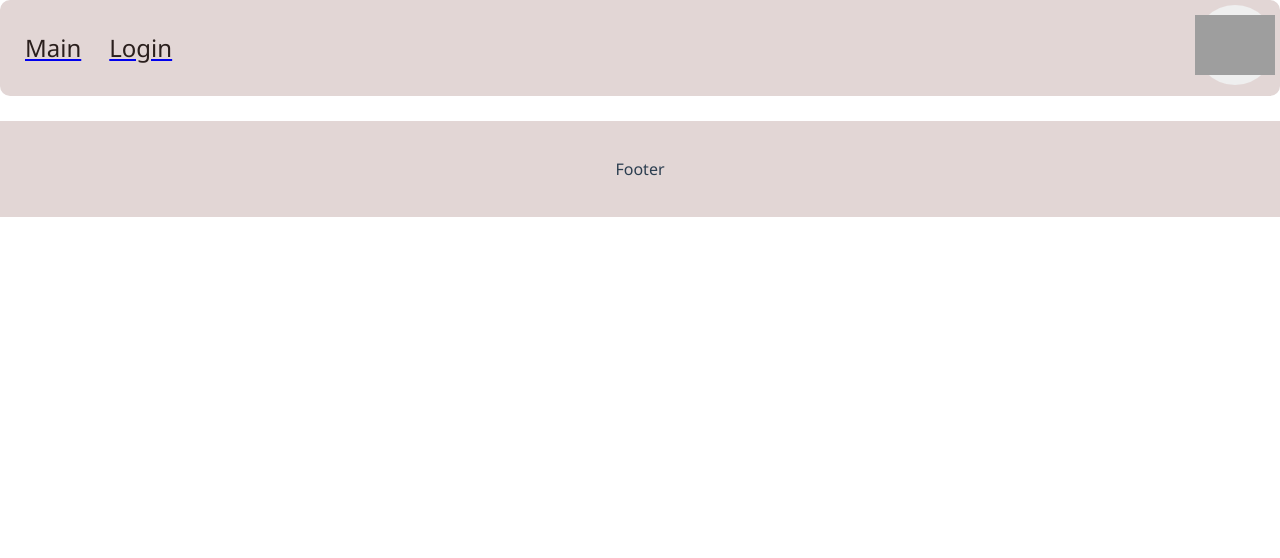
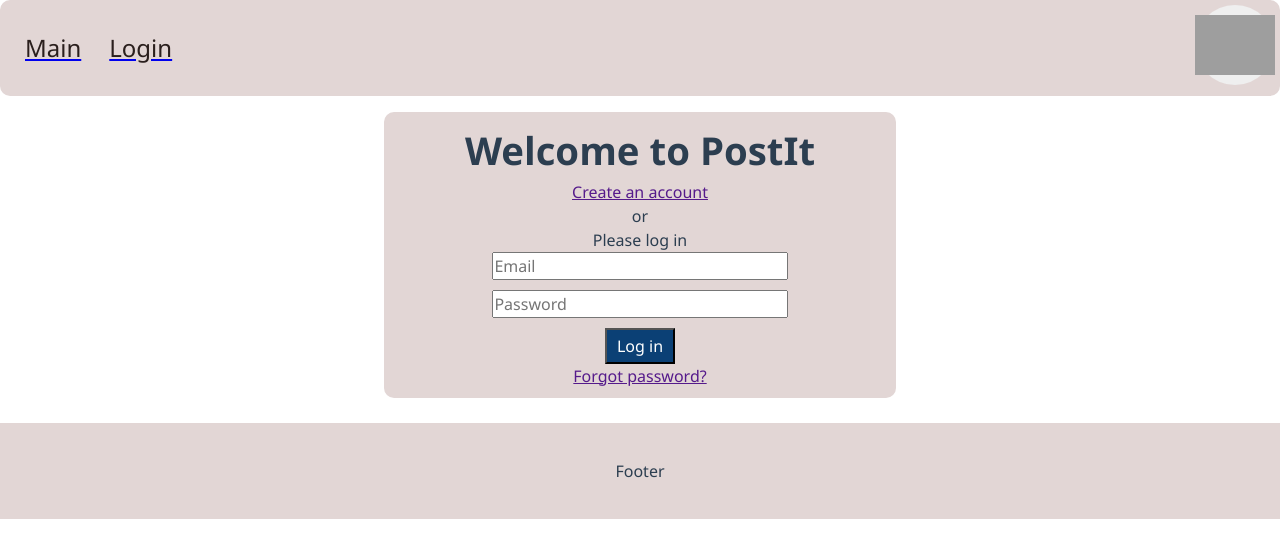
Before and after one commit to Kevinoo5/WebDev, a Vue app: page /#/login in a window 1280 px wide. Shown: the top 558 px of the page. Built offline with nearby package versions, Linux system fonts and the light colour scheme; grey boxes are pictures that could not be loaded.

Commit message:
imported old login (no worky yet)

```diff
--- a/src/views/Login.vue
+++ b/src/views/Login.vue
@@ -1,6 +1,32 @@
 <template>
   <div class="login">
     <Header />
+    <div class="pagecontent">
+      <div class="middlebox">
+        <h1>Welcome to PostIt</h1>
+        <a href="">Create an account</a>
+        <p>or<br>Please log in</p>
+        <form action="index.html" method="post">
+          <input
+            type="email"
+            name="email"
+            id="email"
+            placeholder="Email"
+            required
+          >
+          <br>
+          <input
+            type="password"
+            name="password"
+            id="password"
+            placeholder="Password"
+            required>
+          <br>
+          <button class="button" type="submit">Log in</button>
+        </form>
+        <a href="">Forgot password?</a>
+      </div>
+    </div>
     <Footer />
   </div>
 </template>
```
